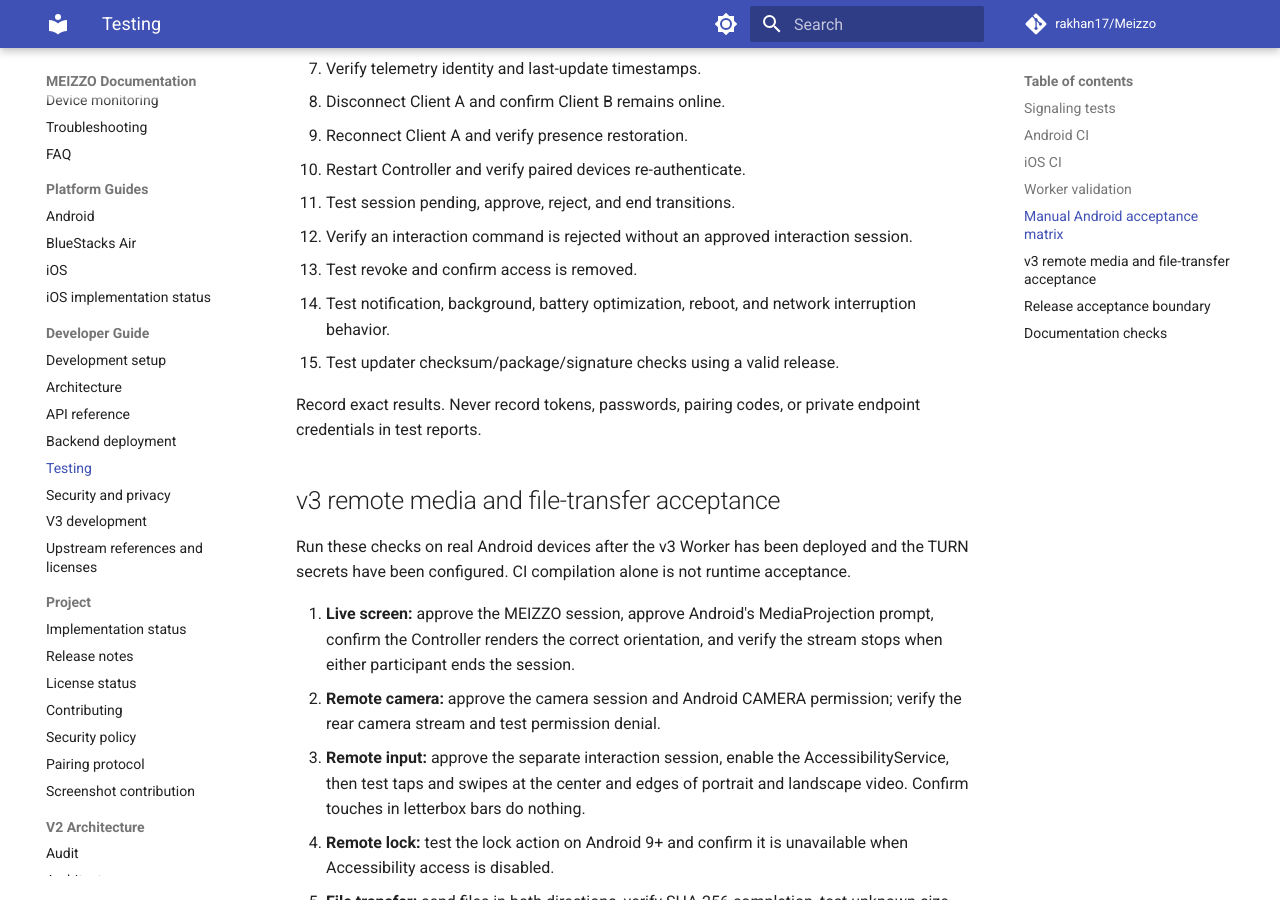
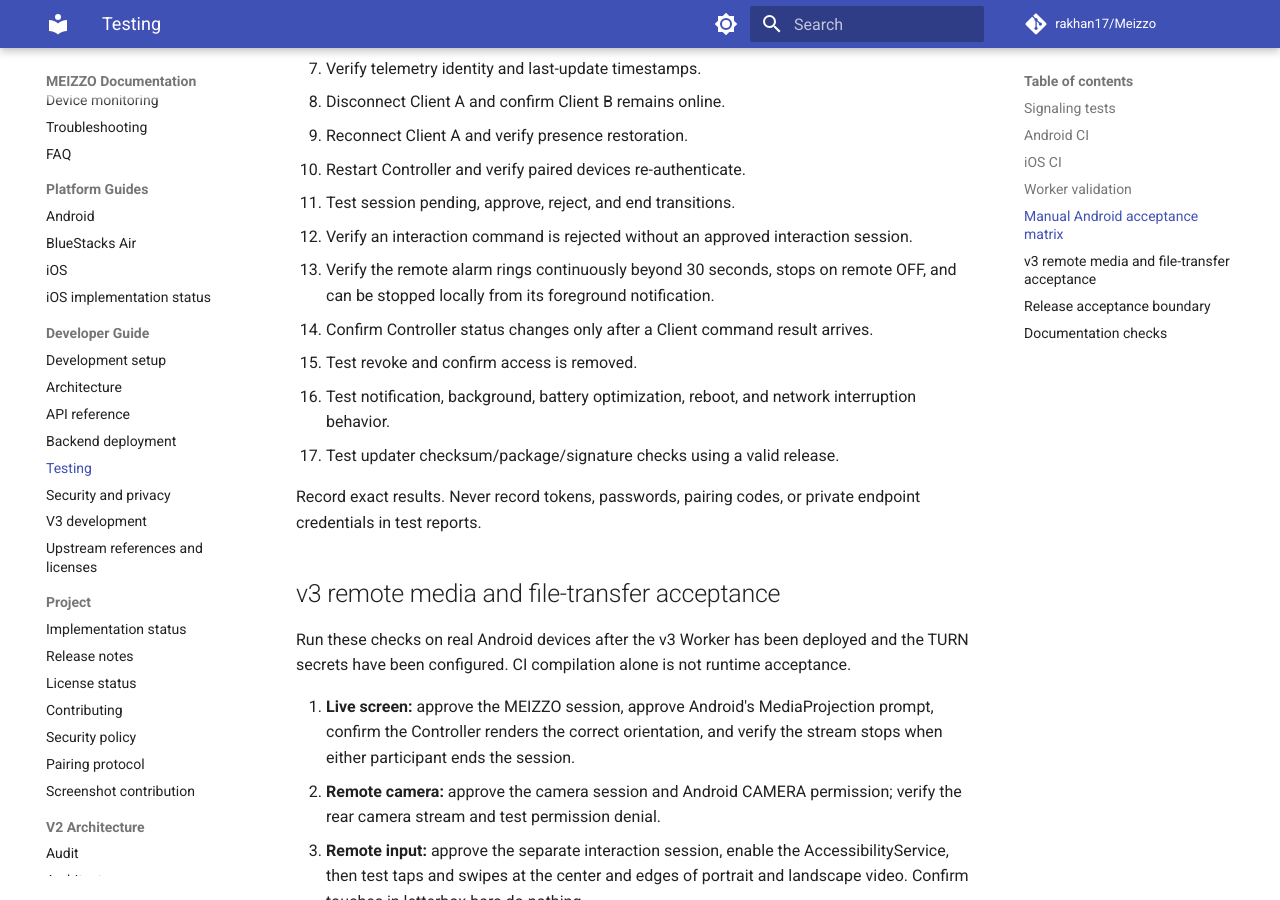
Before and after one commit to rakhan17/Meizzo, an MkDocs documentation site: the page built from docs/testing.md, in a window 1280 px wide and 900 px high, scrolled down 1487 px. Built offline with MkDocs 1.6.1 and Material for MkDocs 9.7.7, drawn with Linux system fonts in a browser that asks for light colours; comment, search, counter and statistics services are not loaded.

Commit message:
Document remote alarm and command acknowledgement acceptance

```diff
--- a/docs/testing.md
+++ b/docs/testing.md
@@ -62,10 +62,13 @@ Controller and at least two Clients.
 11. Test session pending, approve, reject, and end transitions.
 12. Verify an interaction command is rejected without an approved interaction
     session.
-13. Test revoke and confirm access is removed.
-14. Test notification, background, battery optimization, reboot, and network
+13. Verify the remote alarm rings continuously beyond 30 seconds, stops on
+    remote OFF, and can be stopped locally from its foreground notification.
+14. Confirm Controller status changes only after a Client command result arrives.
+15. Test revoke and confirm access is removed.
+16. Test notification, background, battery optimization, reboot, and network
     interruption behavior.
-15. Test updater checksum/package/signature checks using a valid release.
+17. Test updater checksum/package/signature checks using a valid release.
 
 Record exact results. Never record tokens, passwords, pairing codes, or private
 endpoint credentials in test reports.
```
